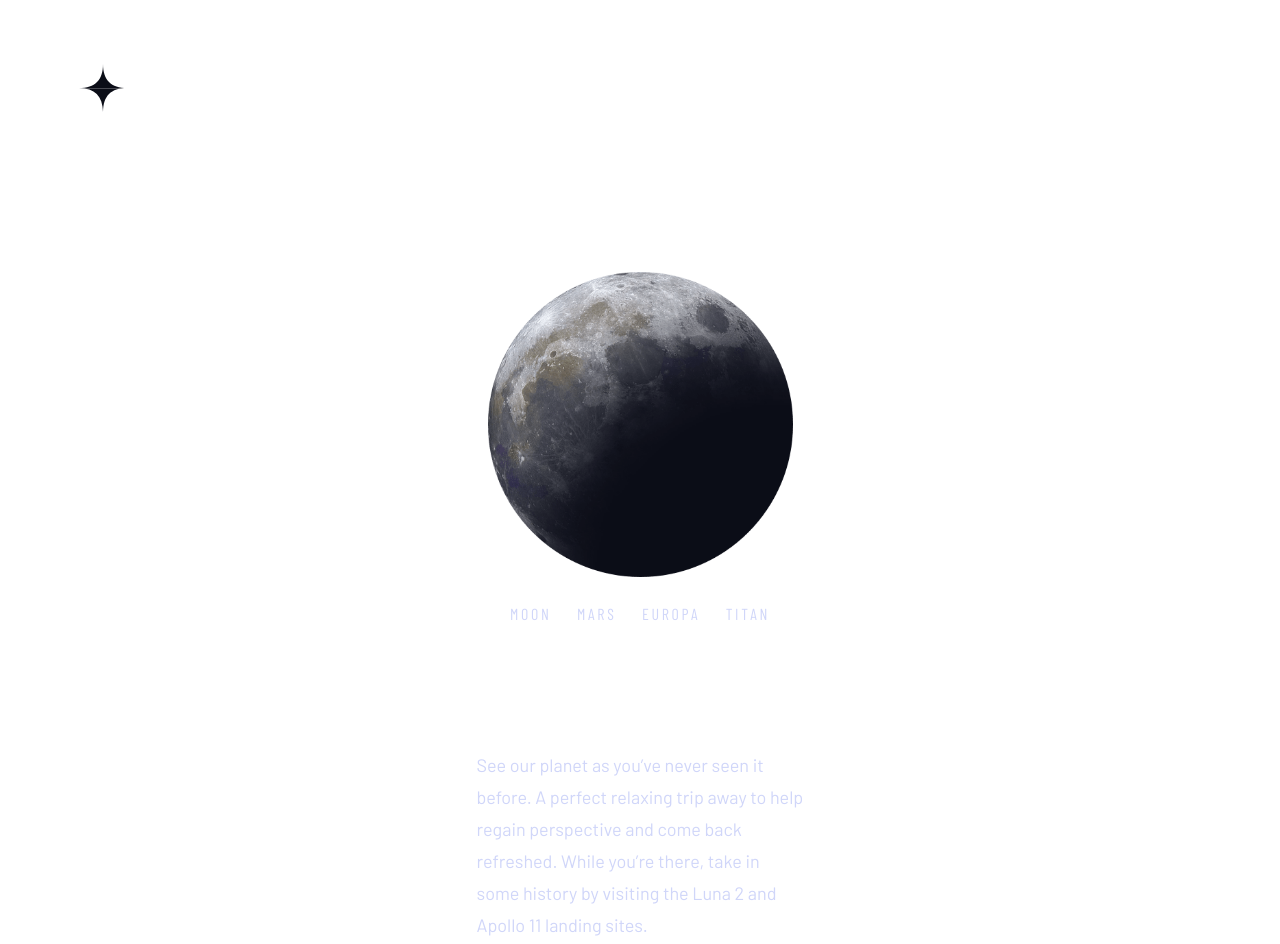
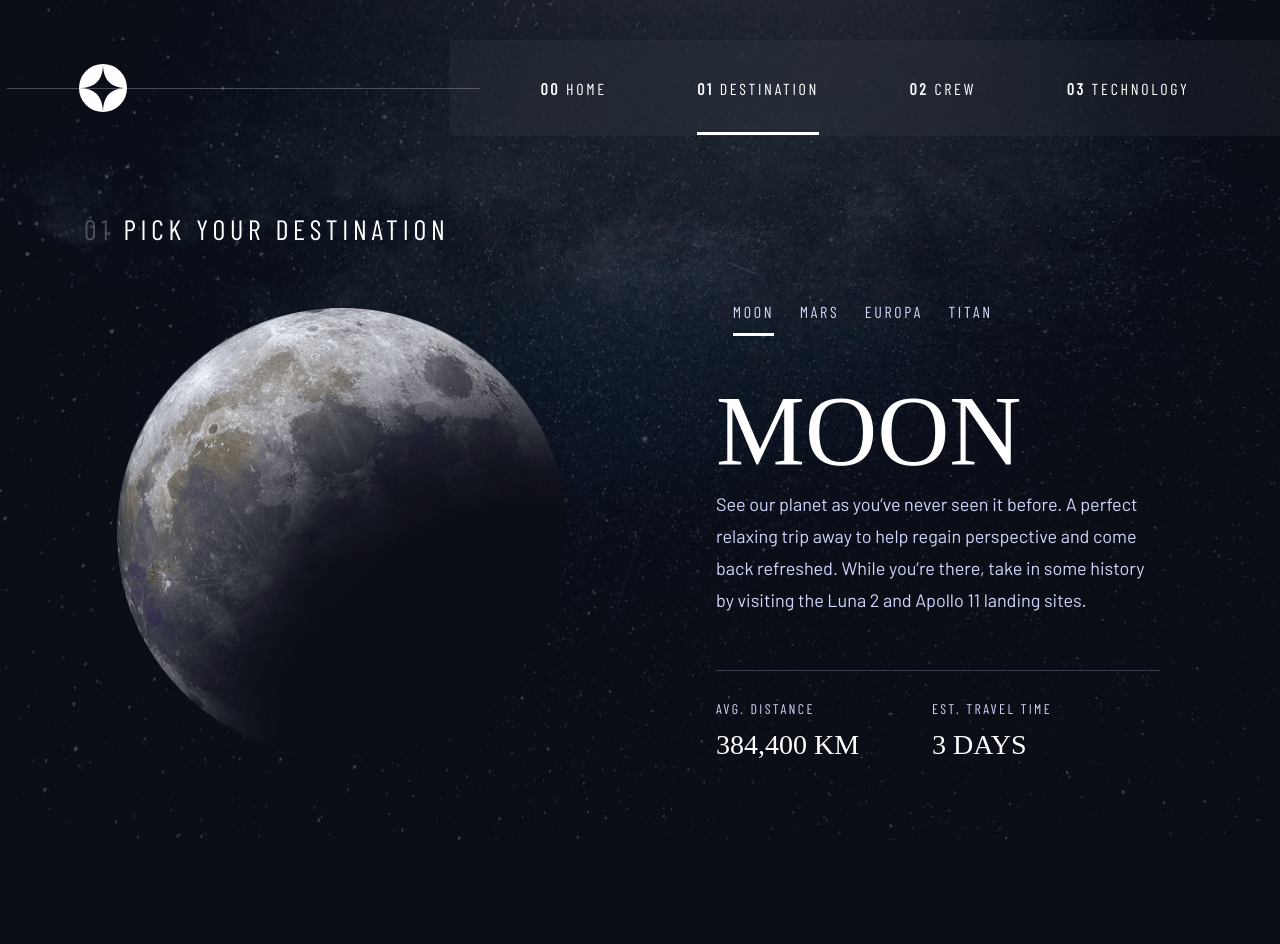
Before and after one commit to oppahero/space-tourism-website, a plain HTML site: page pages/destination.html in a window 1280 px wide. Shown: the top 944 px of the page. After the commit the page ends 840 px from the top, so only its background shows below. Drawn offline with nearby package versions, Linux system fonts and the light colour scheme; a web font is replaced by a local one.

Commit message:
Destination page: Desktop screen and image of the planets

```diff
--- a/js/destination.js
+++ b/js/destination.js
@@ -1,4 +1,5 @@
 const planetTabs = document.querySelector(".tabs-ul");
+const planetImg = document.querySelector(".planet-image");
 
 const changePlanetTab = (e) => {
 
@@ -12,6 +13,8 @@ const changePlanetTab = (e) => {
     let id = e.target.href.split("#")[1];
     document.querySelector(`a[href="#${id}"]`).classList.add("active");
     document.getElementById(id).classList.add("active");
+
+    planetImg.setAttribute("src", `../assets/destination/image-${id}.png`)
   }
 };
 
--- a/pages/destination.html
+++ b/pages/destination.html
@@ -29,10 +29,10 @@
           src="../assets/shared/icon-close.svg"
           alt="icon to close menu"
         />
-        <li class="nav-ul__li active">
+        <li class="nav-ul__li">
           <a href="../index.html"><span>00</span> HOME</a>
         </li>
-        <li class="nav-ul__li">
+        <li class="nav-ul__li active">
           <a href="../pages/destination.html"><span>01</span> DESTINATION</a>
         </li>
         <li class="nav-ul__li">
--- a/styles/destination.css
+++ b/styles/destination.css
@@ -1,3 +1,9 @@
+body {
+  background: var(--dark) no-repeat
+    url("../assets/destination/background-destination-desktop.jpg");
+  background-size: cover;
+}
+
 nav {
   margin-bottom: 11px;
 }
@@ -11,27 +17,25 @@ main {
   gap: 1rem;
 }
 
-.container-planet {
+.first-title {
+  text-align: center;
+  margin-bottom: 32px;
+  color: #fff;
+}
+
+.container-planet,
+.container-info {
   text-align: center;
   width: 100%;
 }
 
 .planet-image {
-  width: 174;
+  width: 174px;
   height: 174px;
 }
 
-.divider {
-  width: 327px;
-  height: 1px;
-  background: var(--grey);
-  margin: 32px 0;
-}
-
-.first-title {
-  text-align: center;
-  margin-bottom: 32px;
-  color: #fff;
+.container-info__tabs {
+  margin-bottom: 20px;
 }
 
 .tabs-ul {
@@ -56,7 +60,7 @@ main {
   content: "";
   position: absolute;
   bottom: 0;
-  width: 36px;
+  width: 100%;
   height: 3px;
   background: #fff;
   opacity: 0;
@@ -71,12 +75,15 @@ main {
   opacity: 1;
 }
 
-.container-info__tabs {
-  margin-bottom: 20px;
+.container__data {
+  text-align: center;
 }
 
-.container__data {
-  text-align: center;
+.divider {
+  width: 100%;
+  height: 1px;
+  margin: 32px 0;
+  background: var(--grey);
 }
 
 .sub-heading-2 {
@@ -88,31 +95,35 @@ main {
   margin-bottom: 32px;
 }
 
+.container-info__planet {
+  display: flex;
+  justify-content: center;
+}
+
 .container-info__planet__div {
   opacity: 0;
   max-width: 0;
   max-height: 0;
   overflow: hidden;
-  transition: all 0.9s ease-in;
 }
 
 .container-info__planet__div.active {
   opacity: 1;
-  max-width: min-content;
+  max-width: 573px;
   max-height: min-content;
 }
 
 @media screen and (max-width: 375px) {
   body {
-    background: url("../assets/destination/background-destination-mobile.jpg")
-      no-repeat;
+    background: cover
+      url("../assets/destination/background-destination-mobile.jpg") no-repeat;
   }
 }
 
 @media screen and (max-width: 768px) {
   body {
-    background: url("../assets/destination/background-destination-tablet.jpg")
-      no-repeat;
+    background: cover
+      url("../assets/destination/background-destination-tablet.jpg") no-repeat;
   }
 }
 
@@ -123,6 +134,7 @@ main {
 
   main {
     gap: 1.5rem;
+    margin-bottom: 3.88rem;
   }
 
   .first-title {
@@ -144,4 +156,75 @@ main {
     font-size: 1rem;
     letter-spacing: 0.16875rem;
   }
+
+  .container__data {
+    display: flex;
+    justify-content: center;
+    align-items: end;
+    height: 90px;
+  }
+
+  .divider {
+    margin-bottom: 0;
+  }
+
+  .sub-heading-1 {
+    margin: 0;
+  }
+
+  .sub-heading-2 {
+    width: 216px;
+  }
+
+  .container-info__planet__div.active {
+    max-width: 573px;
+  }
 }
+
+@media screen and (min-width: 1280px) {
+  nav {
+    margin-bottom: 76px;
+  }
+
+  main {
+    flex-direction: row;
+    width: 1160px;
+    margin: 0 auto 118px auto;
+    gap: 5rem;
+  }
+
+  .planet-image {
+    width: 450px;
+    height: 450px;
+  }
+
+  .container-info {
+    align-self: flex-end;
+  }
+
+  .container-info__tabs {
+    margin-bottom: 37px;
+    margin-left: 40px;
+  }
+
+  .tabs-ul {
+    margin: 0;
+  }
+
+  .container__name {
+    text-align: start;
+  }
+
+  .container-info__planet__div.active {
+    max-width: 444px;
+  }
+
+  .container__data {
+    justify-content: start;
+    text-align: start;
+  }
+
+  .divider {
+    margin-top: 54px;
+  }
+}
--- a/styles/global-styles.css
+++ b/styles/global-styles.css
@@ -13,6 +13,7 @@
 }
 
 body {
+  min-width: 375px;
   min-height: 100vh;
   margin: 0 auto;
   font-family: "Barlow Condensed", sans-serif;
@@ -268,6 +269,10 @@ h5 span {
 }
 
 @media screen and (min-width: 1280px) {
+  h2 {
+    font-size: 6.25rem;
+  }
+
   h5 {
     font-size: 1.75rem;
     letter-spacing: 0.29531rem;
```
